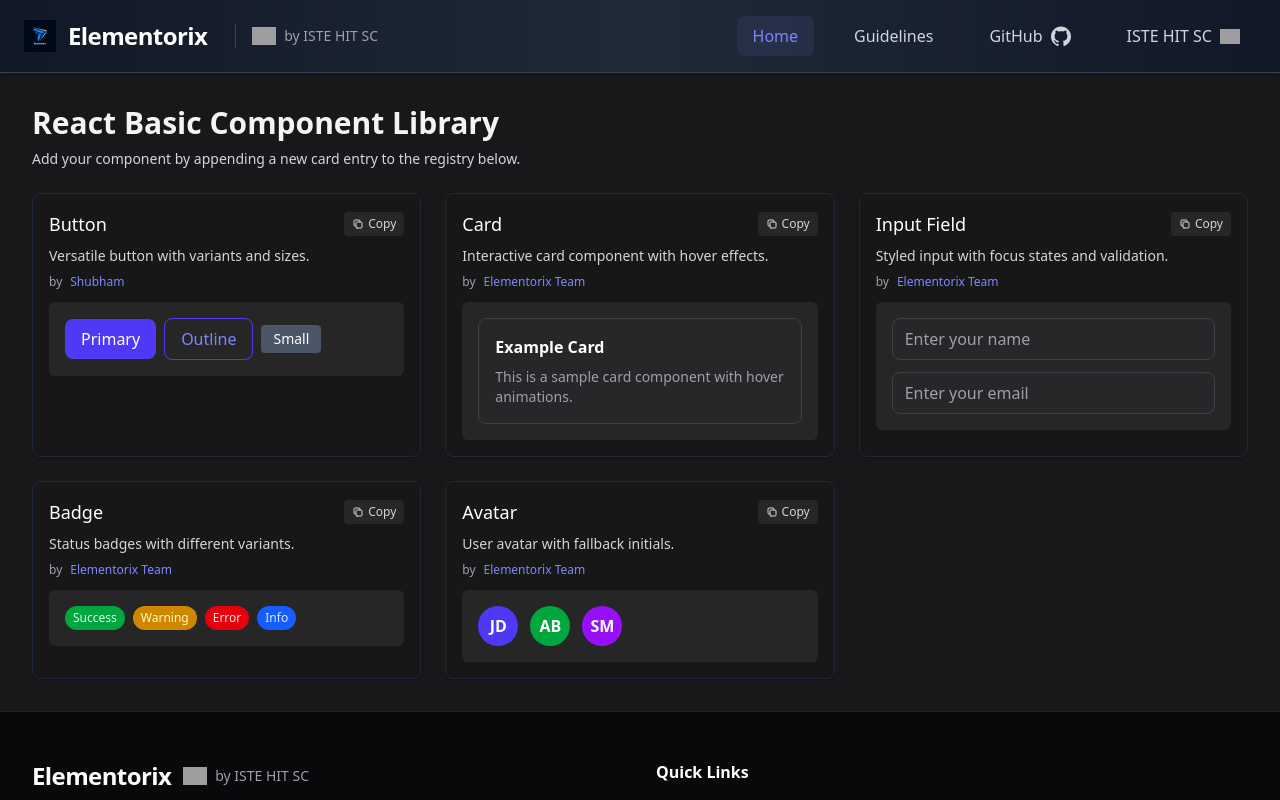
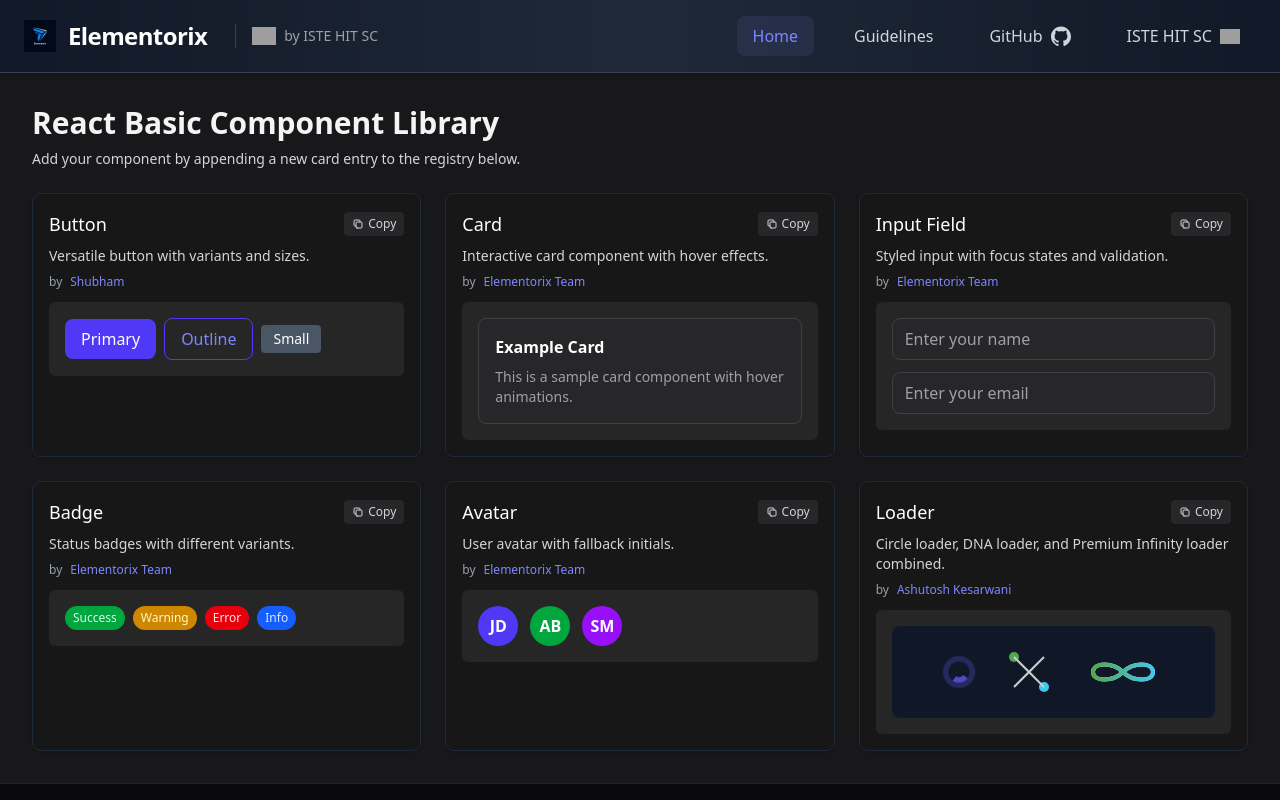
Before and after one commit to Shubham-1068/Elementorix, a React (Vite) app: page / in a window 1280 px wide. Shown: the top 800 px of the page. Built offline with nearby package versions, Linux system fonts and the light colour scheme; grey boxes are pictures that could not be loaded.

Commit message:
added new loader components

```diff
--- a/src/UI/Components.jsx
+++ b/src/UI/Components.jsx
@@ -162,6 +162,243 @@ function Components() {
                 </div>
             )
         },
+        {
+
+  id: 'loader',
+  title: 'Loader',
+  description: 'Circle loader, DNA loader, and Premium Infinity loader combined.',
+  contributor: 'Ashutosh Kesarwani',
+  code:`<div className="flex gap-6 items-center justify-center bg-gray-900 p-4 rounded-lg">
+
+      {/* Circle Loader */}
+      <svg
+        className="animate-spin h-8 w-8 text-indigo-500"
+        viewBox="0 0 24 24"
+      >
+        <circle
+          className="opacity-25"
+          cx="12"
+          cy="12"
+          r="10"
+          stroke="currentColor"
+          strokeWidth="4"
+          fill="none"
+        />
+        <path
+          className="opacity-75"
+          fill="currentColor"
+          d="M4 12a8 8 0 018-8v4a4 4 0 00-4 4H4z"
+        />
+      </svg>
+
+      {/* DNA Loader */}
+      <svg
+        width="60"
+        height="60"
+        viewBox="0 0 60 60"
+        aria-label="dna-loader"
+      >
+        <circle cx="15" cy="15" r="5" fill="#4fa94d">
+          <animate
+            attributeName="cy"
+            values="15;45;15"
+            dur="1s"
+            repeatCount="indefinite"
+          />
+        </circle>
+        <circle cx="45" cy="45" r="5" fill="#3fc8ef">
+          <animate
+            attributeName="cy"
+            values="45;15;45"
+            dur="1s"
+            repeatCount="indefinite"
+          />
+        </circle>
+        <line
+          x1="15"
+          y1="15"
+          x2="45"
+          y2="45"
+          stroke="#ccc"
+          strokeWidth="2"
+        />
+        <line
+          x1="45"
+          y1="15"
+          x2="15"
+          y2="45"
+          stroke="#ccc"
+          strokeWidth="2"
+        />
+      </svg>
+
+      {/* Premium Infinity Spin Loader */}
+      <svg
+        width="80"
+        height="40"
+        viewBox="0 0 80 40"
+        aria-label="infinity-spin-loading"
+      >
+        <defs>
+          <linearGradient id="infinityGradient" x1="0%" y1="0%" x2="100%" y2="0%">
+            <stop offset="0%" stopColor="#4fa94d">
+              <animate
+                attributeName="stop-color"
+                values="#4fa94d;#3fc8ef;#4fa94d"
+                dur="2s"
+                repeatCount="indefinite"
+              />
+            </stop>
+            <stop offset="100%" stopColor="#3fc8ef">
+              <animate
+                attributeName="stop-color"
+                values="#3fc8ef;#4fa94d;#3fc8ef"
+                dur="2s"
+                repeatCount="indefinite"
+              />
+            </stop>
+          </linearGradient>
+        </defs>
+
+        {/* Rotating group */}
+        <g>
+          {/* Faded Infinity Outline */}
+          <path
+            d="M10,20 C10,10 30,10 40,20 C50,30 70,30 70,20 C70,10 50,10 40,20 C30,30 10,30 10,20 Z"
+            fill="none"
+            stroke="#e6f4ea"
+            strokeWidth="4"
+            strokeLinecap="round"
+          />
+
+          {/* Gradient Infinity Path */}
+          <path
+            d="M10,20 C10,10 30,10 40,20 C50,30 70,30 70,20 C70,10 50,10 40,20 C30,30 10,30 10,20 Z"
+            fill="none"
+            stroke="url(#infinityGradient)"
+            strokeWidth="4"
+            strokeLinecap="round"
+          />
+        </g>
+      </svg>
+    </div>`,
+    preview: (
+    <div className="flex gap-6 items-center justify-center bg-gray-900 p-4 rounded-lg">
+
+      {/* Circle Loader */}
+      <svg
+        className="animate-spin h-8 w-8 text-indigo-500"
+        viewBox="0 0 24 24"
+      >
+        <circle
+          className="opacity-25"
+          cx="12"
+          cy="12"
+          r="10"
+          stroke="currentColor"
+          strokeWidth="4"
+          fill="none"
+        />
+        <path
+          className="opacity-75"
+          fill="currentColor"
+          d="M4 12a8 8 0 018-8v4a4 4 0 00-4 4H4z"
+        />
+      </svg>
+
+      {/* DNA Loader */}
+      <svg
+        width="60"
+        height="60"
+        viewBox="0 0 60 60"
+        aria-label="dna-loader"
+      >
+        <circle cx="15" cy="15" r="5" fill="#4fa94d">
+          <animate
+            attributeName="cy"
+            values="15;45;15"
+            dur="1s"
+            repeatCount="indefinite"
+          />
+        </circle>
+        <circle cx="45" cy="45" r="5" fill="#3fc8ef">
+          <animate
+            attributeName="cy"
+            values="45;15;45"
+            dur="1s"
+            repeatCount="indefinite"
+          />
+        </circle>
+        <line
+          x1="15"
+          y1="15"
+          x2="45"
+          y2="45"
+          stroke="#ccc"
+          strokeWidth="2"
+        />
+        <line
+          x1="45"
+          y1="15"
+          x2="15"
+          y2="45"
+          stroke="#ccc"
+          strokeWidth="2"
+        />
+      </svg>
+
+      {/* Premium Infinity Spin Loader */}
+      <svg
+        width="80"
+        height="40"
+        viewBox="0 0 80 40"
+        aria-label="infinity-spin-loading"
+      >
+        <defs>
+          <linearGradient id="infinityGradient" x1="0%" y1="0%" x2="100%" y2="0%">
+            <stop offset="0%" stopColor="#4fa94d">
+              <animate
+                attributeName="stop-color"
+                values="#4fa94d;#3fc8ef;#4fa94d"
+                dur="2s"
+                repeatCount="indefinite"
+              />
+            </stop>
+            <stop offset="100%" stopColor="#3fc8ef">
+              <animate
+                attributeName="stop-color"
+                values="#3fc8ef;#4fa94d;#3fc8ef"
+                dur="2s"
+                repeatCount="indefinite"
+              />
+            </stop>
+          </linearGradient>
+        </defs>
+
+        {/* Rotating group */}
+        <g>
+          {/* Faded Infinity Outline */}
+          <path
+            d="M10,20 C10,10 30,10 40,20 C50,30 70,30 70,20 C70,10 50,10 40,20 C30,30 10,30 10,20 Z"
+            fill="none"
+            stroke="#e6f4ea"
+            strokeWidth="4"
+            strokeLinecap="round"
+          />
+
+          {/* Gradient Infinity Path */}
+          <path
+            d="M10,20 C10,10 30,10 40,20 C50,30 70,30 70,20 C70,10 50,10 40,20 C30,30 10,30 10,20 Z"
+            fill="none"
+            stroke="url(#infinityGradient)"
+            strokeWidth="4"
+            strokeLinecap="round"
+          />
+        </g>
+      </svg>
+    </div>
+  )
+}
     ]
 
 
```
